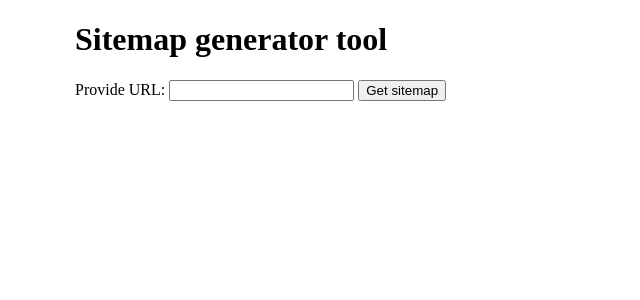
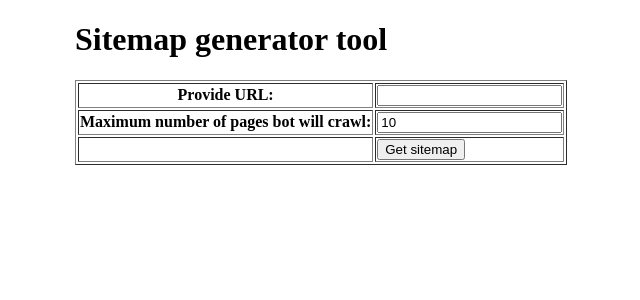
Before and after one commit to Magenta24/Sitemap-Generator-Tool, a Django app: page / in a window 1280 px wide. Shown: the top 300 px of the page, without its empty margins (249-889 px from the left). Run offline with Django 4.2, Linux system fonts and the light colour scheme.

Commit message:
user can specify maximum number of pages to be crawled

```diff
--- a/sitemap_generator/sitemap_generator/forms.py
+++ b/sitemap_generator/sitemap_generator/forms.py
@@ -4,6 +4,7 @@ from django import forms
 
 class SitemapForm(forms.Form):
     url = forms.CharField(label='Provide URL', required=True)
+    max_pages = forms.IntegerField(label='Maximum number of pages bot will crawl', initial=10)
 
 # class SitemapFormModel(forms.ModelForm):
 #
--- a/sitemap_generator/sitemap_generator/templates/index.html
+++ b/sitemap_generator/sitemap_generator/templates/index.html
@@ -12,8 +12,27 @@
         <h1>Sitemap generator tool</h1>
         <form action="/" method="POST">
             {% csrf_token %}
-                {{ form }}
-                <input type="submit" value="Get sitemap">
+            <table border="1">
+                <tr>
+                    <th>{{ form.url.label_tag }}</th>
+                    <td>
+                        {{ form.url.errors }}
+                        {{ form.url }}
+                    </td>
+                </tr>
+                <tr>
+                    <th>{{ form.max_pages.label_tag }}</th>
+                    <td>
+                        {{ form.max_pages.errors }}
+                        {{ form.max_pages }}
+                    </td>
+                </tr>
+                <tr>
+                    <th></th>
+                    <td><input type="submit" value="Get sitemap"></td>
+                </tr>
+            </table>
+
         </form>
     </div>
 </div>
--- a/sitemap_generator/sitemap_generator/views.py
+++ b/sitemap_generator/sitemap_generator/views.py
@@ -22,10 +22,10 @@ def main(request):
 
         if form.is_valid():
             root_url = form.cleaned_data['url']
+            max_pages = form.cleaned_data['max_pages']
 
             # creating instance of sitescraper
-            ss1 = SiteScraper(root_url, 10)
-            # links = ss1.simple_bfs_scraper()
+            ss1 = SiteScraper(root_url, max_pages)
             links = ss1.bfs_scraper_paths_only()
             # sitemap_path = os.path.join(django_settings.STATIC_URL, f'sitemap.xml')
             ss1.save_XML_sitemap(links, 'sitemap.xml')
```
Lines whose indentation alone changed are shown as unchanged.
